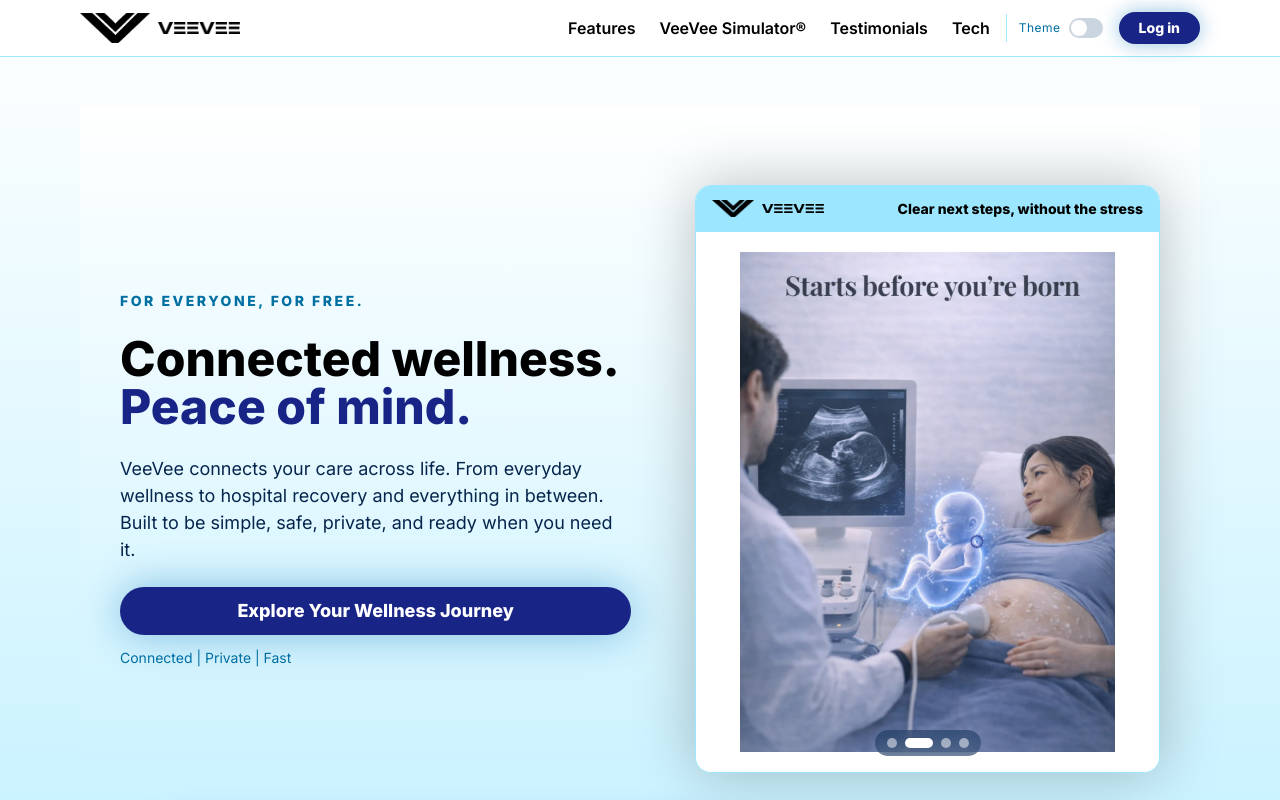
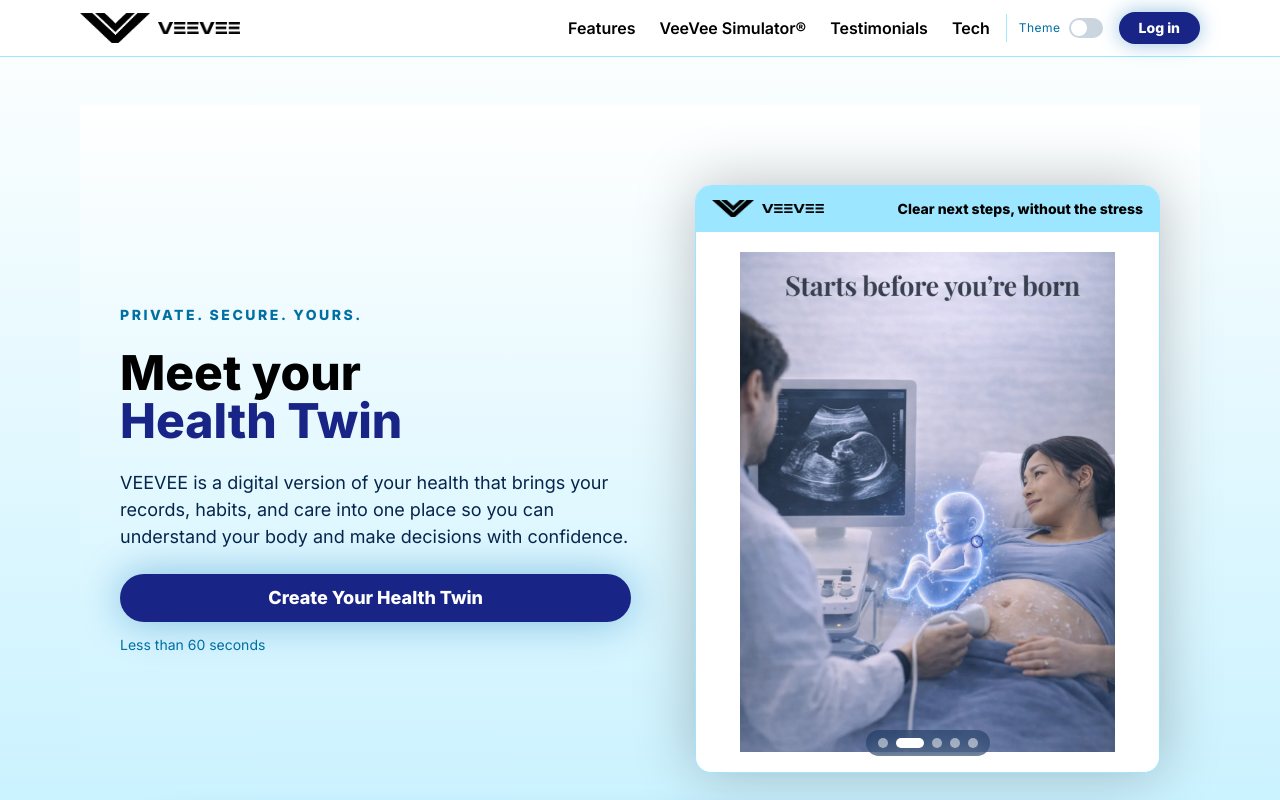
Before and after one commit to cdgonzal/myveevee, a React (Vite) app: page / in a window 1280 px wide. Shown: the top 800 px of the page. Built offline with nearby package versions, Linux system fonts and the light colour scheme.

Commit message:
Update landing page health twin messaging

```diff
--- a/src/pages/Home.tsx
+++ b/src/pages/Home.tsx
@@ -89,28 +89,38 @@ const scrollLogos = keyframes`
 
 const HERO_IMAGES = [
   {
-    webp: "images/marketing/car1.webp",
-    jpg: "images/marketing/car1.jpg",
+    src: "images/marketing/car1.webp",
+    fallbackSrc: "images/marketing/car1.jpg",
     alt: "VeeVee carousel slide showing everyday wellness support",
     title: "Everyday support that feels simple",
+    durationMs: 4000,
   },
   {
-    webp: "images/marketing/car2.webp",
-    jpg: "images/marketing/car2.jpg",
+    src: "images/marketing/car2.webp",
+    fallbackSrc: "images/marketing/car2.jpg",
     alt: "VeeVee carousel slide showing care that stays connected",
     title: "Clear next steps, without the stress",
+    durationMs: 4000,
   },
   {
-    webp: "images/marketing/car4.webp",
-    jpg: "images/marketing/car4.jpg",
+    src: "images/marketing/car4.webp",
+    fallbackSrc: "images/marketing/car4.jpg",
     alt: "VeeVee carousel slide showing a connected care experience",
     title: "Be your ideal self",
+    durationMs: 4000,
   },
   {
-    webp: "images/marketing/car3.webp",
-    jpg: "images/marketing/car3.jpg",
+    src: "images/marketing/car3.webp",
+    fallbackSrc: "images/marketing/car3.jpg",
     alt: "VeeVee carousel slide showing support after the visit",
     title: "Support that stays with you",
+    durationMs: 4000,
+  },
+  {
+    src: "images/marketing/health-twin-carousel.png",
+    alt: "VeeVee carousel slide showing a health twin alongside the patient",
+    title: "Meet your health twin",
+    durationMs: 8000,
   },
 ];
 
@@ -155,12 +165,12 @@ export default function Home() {
   const currentHero = HERO_IMAGES[activeHeroIndex];
 
   useEffect(() => {
-    const intervalId = window.setInterval(() => {
+    const timeoutId = window.setTimeout(() => {
       setActiveHeroIndex((current) => (current + 1) % HERO_IMAGES.length);
-    }, 4000);
+    }, currentHero.durationMs);
 
-    return () => window.clearInterval(intervalId);
-  }, []);
+    return () => window.clearTimeout(timeoutId);
+  }, [currentHero.durationMs]);
 
   return (
     <>
@@ -190,7 +200,7 @@ export default function Home() {
               _hover={{ textDecoration: "none" }}
               _focus={{ outline: "none" }}
             >
-              For everyone, for free.
+              Private. Secure. Yours.
             </Text>
 
             <CLink
@@ -207,15 +217,16 @@ export default function Home() {
               lineHeight="1.1"
               color="text.primary"
             >
-              Connected wellness.<br></br>
+              Meet your
+              <br />
               <Box as="span" color="accent.primary">
-                {" "}Peace of mind.
+                Health Twin
               </Box>
             </Heading>
             </CLink>
 
             <Text fontSize={{ base: "md", md: "lg" }} maxW="lg" color={muted}>
-              VeeVee connects your care across life. From everyday wellness to hospital recovery and everything in between. Built to be simple, safe, private, and ready when you need it.
+              VEEVEE is a digital version of your health that brings your records, habits, and care into one place so you can understand your body and make decisions with confidence.
             </Text>
 
             <Stack spacing={3}>
@@ -228,11 +239,11 @@ export default function Home() {
                 px={10}
                 boxShadow="0 0 40px rgba(17, 119, 186, 0.45)"
               >
-                Explore Your Wellness Journey
+                Create Your Health Twin
               </Button>
 
               <Text fontSize="sm" color={subtle} textAlign={{ base: "center", md: "left" }}>
-                Connected | Private | Fast
+                Less than 60 seconds
               </Text>
             </Stack>
           </Stack>
@@ -310,8 +321,8 @@ export default function Home() {
 
                   return (
                     <Image
-                      key={hero.webp}
-                      src={`${import.meta.env.BASE_URL}${hero.webp}`}
+                      key={hero.src}
+                      src={`${import.meta.env.BASE_URL}${hero.src}`}
                       alt={hero.alt}
                       objectFit="contain"
                       h="100%"
@@ -323,8 +334,8 @@ export default function Home() {
                       transition="opacity 0.8s ease"
                       onError={(e) => {
                         const img = e.currentTarget;
-                        if (img.src.endsWith(".webp")) {
-                          img.src = `${import.meta.env.BASE_URL}${hero.jpg}`;
+                        if (hero.fallbackSrc && img.src.endsWith(".webp")) {
+                          img.src = `${import.meta.env.BASE_URL}${hero.fallbackSrc}`;
                         }
                       }}
                     />
@@ -353,7 +364,7 @@ export default function Home() {
                 return (
                   <Box
                     as="button"
-                    key={hero.webp}
+                    key={hero.src}
                     type="button"
                     aria-label={`Show hero image ${index + 1}`}
                     onClick={() => setActiveHeroIndex(index)}
```
Also changed, not shown: public/images/marketing/health-twin-carousel.png (added).
